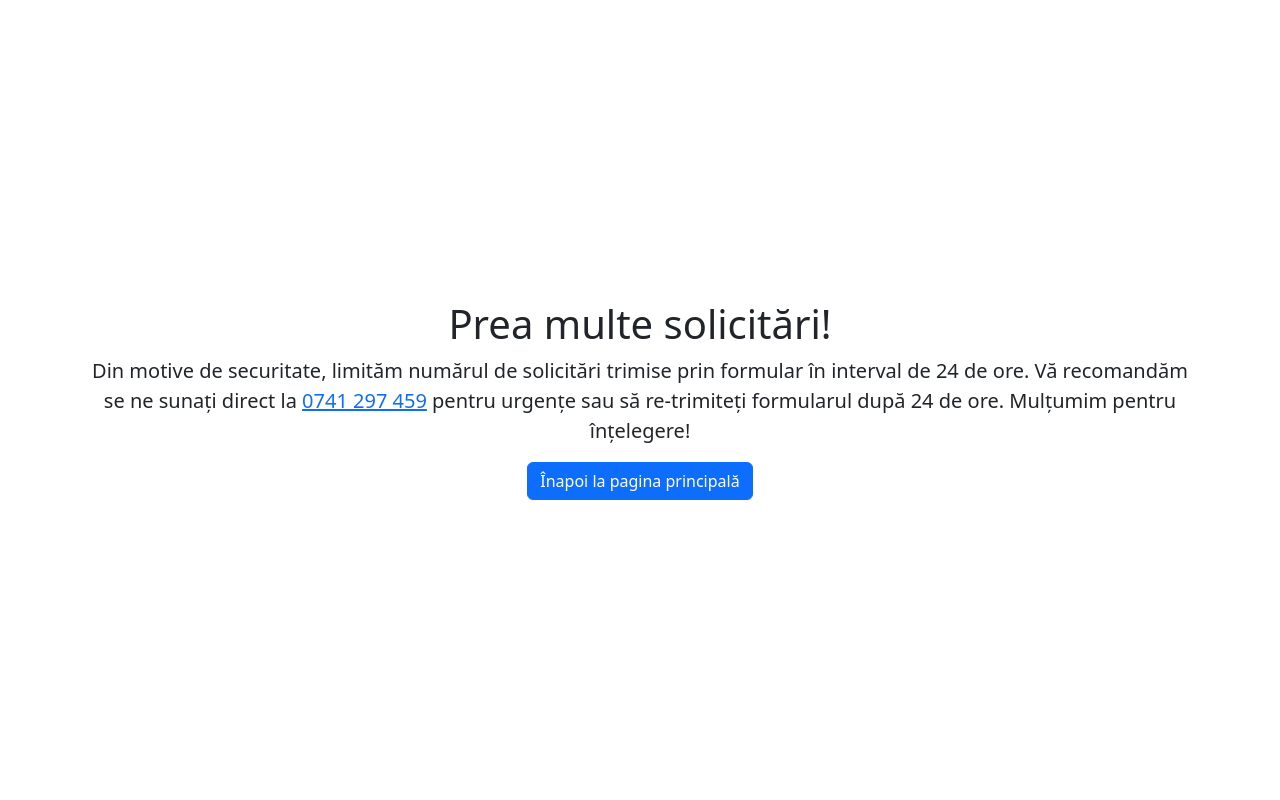
After one commit to DanielDeaconescu/arc_lucmar, a PHP site: page /tooManyRequests.php in a window 1280 px wide. The commit adds this page. Run offline with PHP 8.4, Linux system fonts and the light colour scheme; style sheets or scripts are compiled from the project's sources; some libraries are stand-ins or nearby versions.

Commit message:
further changes

```diff
--- a/js/script.js
+++ b/js/script.js
@@ -341,8 +341,18 @@ if (form) {
     try {
         const response = await fetch("contact-form.php", {
             method: "POST",
-            body: formData
+            body: formData,
+            redirect: 'manual'
         });
+
+        // Check if we got a redirect response
+        if (response.type === 'opaqueredirect' || response.status === 302 || response.status === 301) {
+            // Redirect to the tooManyRequests page
+            window.location.href = "tooManyRequests.php";
+            return;
+        }
+
+        // If not a redirect, parse as a JSON
 
         let result = await response.json();
 
@@ -378,10 +388,15 @@ if(!localStorage.getItem('arclucmar_cookie')) {
         cookiesPopup.classList.remove("d-none");
     }
 
-okBtnCookies.addEventListener('click', function() {
+if (okBtnCookies) {
+
+    okBtnCookies.addEventListener('click', function() {
     cookiesPopup.classList.add("d-none");
     localStorage.setItem('arclucmar_cookie', 'true');
-});
+    });
+}
+
+
 
 // Portfolio: projects hover functionality
 function cardEffectAdd() {
--- a/scss/styles.scss
+++ b/scss/styles.scss
@@ -341,6 +341,18 @@
 }
 
 // Thank you page end
+
+// tooManyRequests start
+
+.too-many-requests-section {
+  height: 100vh;
+  display: flex;
+  flex-direction: column;
+  justify-content: center;
+  align-items: center;
+}
+
+// tooManyRequests end
 
 // Landing page start
 
--- /dev/null
+++ b/tooManyRequests.php
@@ -0,0 +1,48 @@
+<!DOCTYPE html>
+<html lang="en">
+
+<head>
+    <meta charset="UTF-8" />
+    <meta http-equiv="X-UA-Compatible" content="IE=edge" />
+    <meta name="viewport" content="width=device-width, initial-scale=1.0" />
+    <link rel="preconnect" href="https://fonts.googleapis.com" />
+    <link rel="preconnect" href="https://fonts.gstatic.com" crossorigin />
+    <link href="https://fonts.googleapis.com/css2?family=Open+Sans:wght@300;400;500;600;700&display=swap"
+        rel="stylesheet" />
+
+    <!-- Fontawesome -->
+    <link rel="stylesheet" href="css/font-awesome.css" />
+    <!-- Bootstrap -->
+    <link rel="stylesheet" href="css/bootstrap.css" />
+    <!-- Custom style -->
+    <link rel="stylesheet" href="css/styles.css" />
+    <!-- Favicon -->
+    <link rel="icon" href="images/favicon.png" />
+
+    <title>Prea multe solicitări!</title>
+</head>
+
+<body>
+
+    <section id="too-many-requests-section" class="too-many-requests-section">
+        <div class="container">
+            <div class="d-flex flex-column align-items-center justify-content-center">
+                <h1 class="text-dark text-center">Prea multe solicitări!</h1>
+                <p class="text-center fs-5">Din motive de securitate, limităm numărul de solicitări trimise prin
+                    formular în
+                    interval de 24 de ore.
+                    Vă recomandăm se ne sunați direct la <a href="tel:+40741297459">0741 297 459</a> pentru urgențe sau
+                    să
+                    re-trimiteți formularul după 24 de ore. Mulțumim pentru înțelegere!
+                </p>
+                <a href="index.php" class="btn btn-primary">Înapoi la pagina principală</a>
+            </div>
+        </div>
+    </section>
+
+    <script src="js/bootstrap.bundle.min.js"></script>
+    <!-- Custom JavaScript -->
+    <script src="js/script.js"></script>
+</body>
+
+</html>
```
Also changed, not shown: contact-form.php (+39 -4 lines), database/projects.db, 1 other file.
